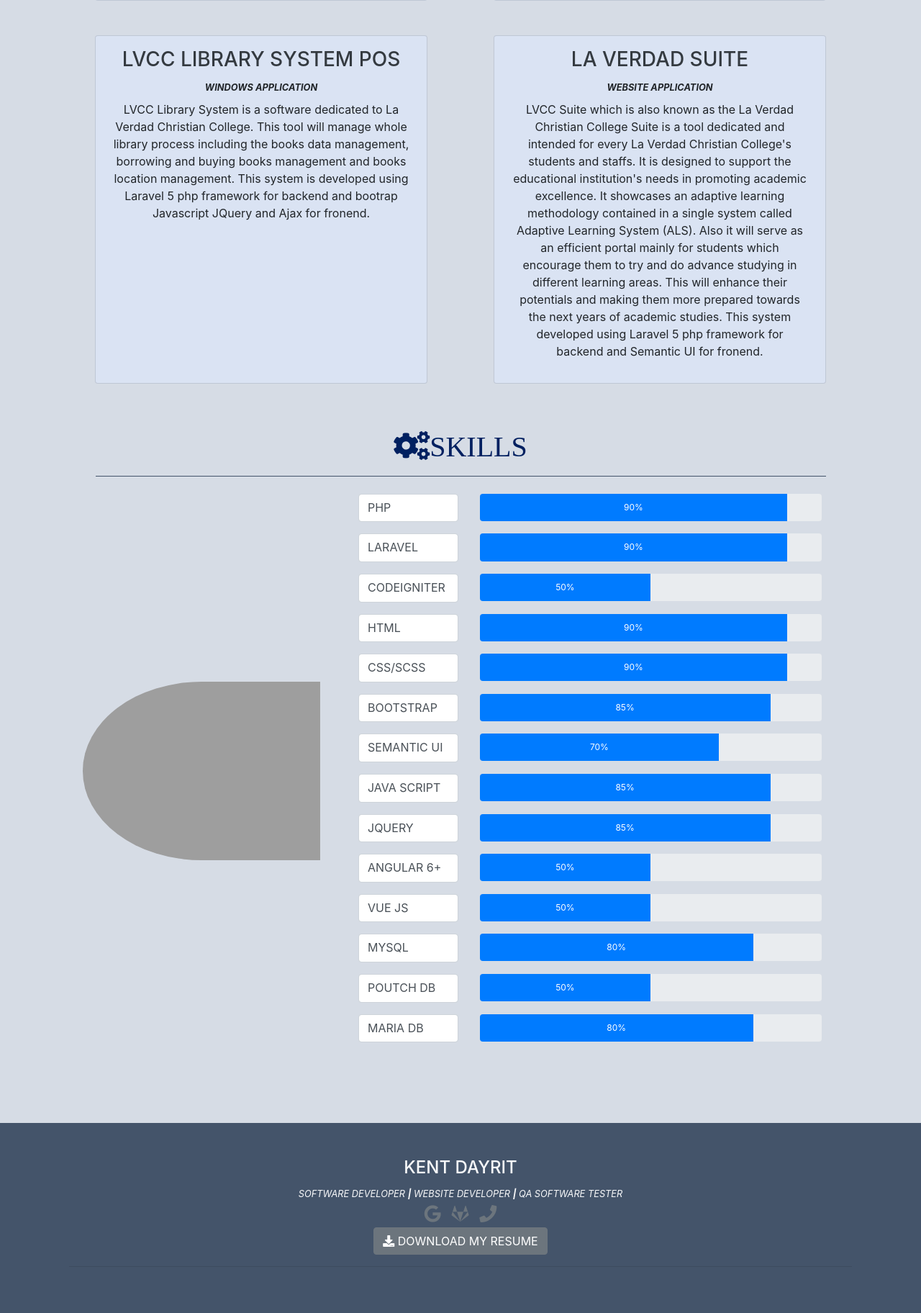
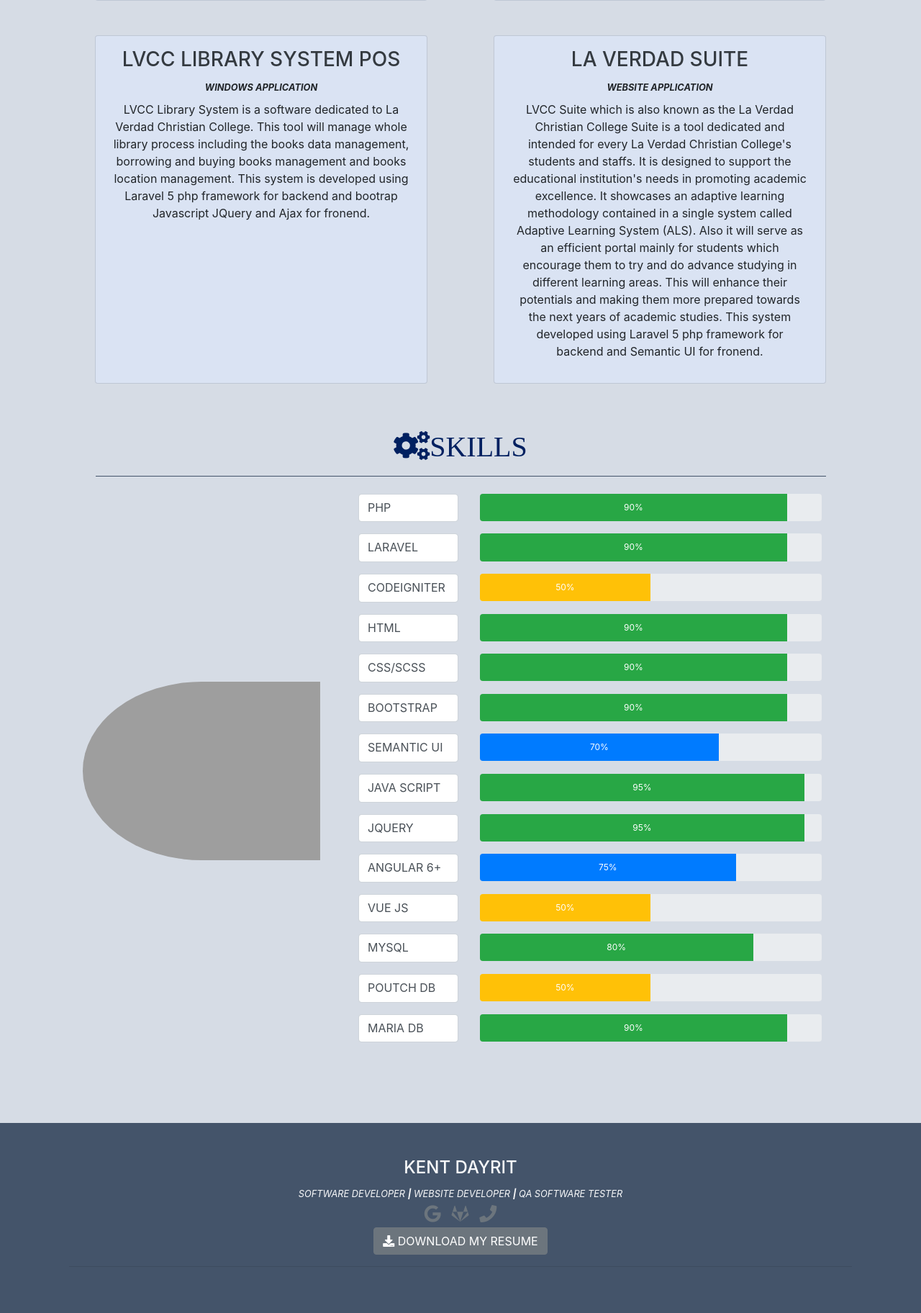
Before and after one commit to kentdayrit/kentdayrit.github.io, a PHP site: page / in a window 1280 px wide. Shown: the part 2313-4137 px from the top of the page at 72% size. Run offline with PHP 8.4, Linux system fonts and the light colour scheme; some libraries are stand-ins or nearby versions; grey boxes are pictures that could not be loaded.

Commit message:
add skills

```diff
--- a/app/layouts/footer.php
+++ b/app/layouts/footer.php
@@ -5,9 +5,9 @@
 				<h4>KENT DAYRIT</h4>
 				<span><small><i>SOFTWARE DEVELOPER <b>|</b> WEBSITE DEVELOPER <b>|</b> QA SOFTWARE TESTER</i></small></span>
 				  <div style="font-size: 1.5rem;">
-				  	<a href="/" class="m-1 text-secondary"><i class="fab fa-google"></i></a>
-                    <a href="/" class="m-1 text-secondary"><i class="fab fa-gitlab"></i></a>
-                    <a href="/" class="m-1 text-secondary"><i class="fas fa-phone"></i></a>
+				  	<a href="mailto:kentpdayrit@gmail.com" class="m-1 text-secondary"><i class="fab fa-google"></i></a>
+                    <a href="https://gitlab.com/kent.dayrit" target="_blank" class="m-1 text-secondary"><i class="fab fa-gitlab"></i></a>
+                    <a href="tel:+639463331740" class="m-1 text-secondary"><i class="fas fa-phone"></i></a>
 				  </div>
 					<a class="btn btn-secondary"  href="./assets/Dayrit_Kent_Resume.pdf" target="_blank"> <i class="fa fa-download"></i> DOWNLOAD MY RESUME </a>
 					<hr>
--- a/app/layouts/navbar.php
+++ b/app/layouts/navbar.php
@@ -15,9 +15,9 @@
                  <a href="#about-section" class="nav-item nav-link">ABOUT</a>
             </div>
             <div class="navbar-nav ml-auto">
-                    <a href="/" class="nav-item nav-link"><i class="fab fa-google"></i></a>
-                    <a href="/" class="nav-item nav-link"><i class="fab fa-gitlab"></i></a>
-                    <a href="/" class="nav-item nav-link"><i class="fas fa-phone"></i></a>
+                    <a href="mailto:kentpdayrit@gmail.com" class="nav-item nav-link"><i class="fab fa-google"></i></a>
+                    <a href="https://gitlab.com/kent.dayrit" target="_blank" class="nav-item nav-link"><i class="fab fa-gitlab"></i></a>
+                    <a href="tel:+639463331740" class="nav-item nav-link"><i class="fas fa-phone"></i></a>
             </div>
         </div>
     </nav>
--- a/app/pages/sections/skills-section.php
+++ b/app/pages/sections/skills-section.php
@@ -16,7 +16,7 @@
 				</div>
 				<div class="col-md-9">
 					<div class="progress" style="height:80%;">
-						<div class="progress-bar" role="progressbar" aria-valuenow="90" aria-valuemin="0" aria-valuemax="100" style="width:90%">
+						<div class="progress-bar bg-success" role="progressbar" aria-valuenow="90" aria-valuemin="0" aria-valuemax="100" style="width:90%">
 							90%
 						</div>
 					</div>
@@ -28,7 +28,7 @@
 				</div>
 				<div class="col-md-9">
 					<div class="progress" style="height:80%;">
-						<div class="progress-bar" role="progressbar" aria-valuenow="90" aria-valuemin="0" aria-valuemax="100" style="width:90%">
+						<div class="progress-bar bg-success" role="progressbar" aria-valuenow="90" aria-valuemin="0" aria-valuemax="100" style="width:90%">
 							90%
 						</div>
 					</div>
@@ -40,7 +40,7 @@
 				</div>
 				<div class="col-md-9">
 					<div class="progress" style="height:80%;">
-						<div class="progress-bar" role="progressbar" aria-valuenow="50" aria-valuemin="0" aria-valuemax="100" style="width:50%">
+						<div class="progress-bar bg-warning" role="progressbar" aria-valuenow="50" aria-valuemin="0" aria-valuemax="100" style="width:50%">
 							50%
 						</div>
 					</div>
@@ -52,7 +52,7 @@
 				</div>
 				<div class="col-md-9">
 					<div class="progress" style="height:80%;">
-						<div class="progress-bar" role="progressbar" aria-valuenow="90" aria-valuemin="0" aria-valuemax="100" style="width:90%">
+						<div class="progress-bar bg-success" role="progressbar" aria-valuenow="90" aria-valuemin="0" aria-valuemax="100" style="width:90%">
 							90%
 						</div>
 					</div>
@@ -64,7 +64,7 @@
 				</div>
 				<div class="col-md-9">
 					<div class="progress" style="height:80%;">
-						<div class="progress-bar" role="progressbar" aria-valuenow="90" aria-valuemin="0" aria-valuemax="100" style="width:90%">
+						<div class="progress-bar bg-success" role="progressbar" aria-valuenow="90" aria-valuemin="0" aria-valuemax="100" style="width:90%">
 							90%
 						</div>
 					</div>
@@ -76,8 +76,8 @@
 				</div>
 				<div class="col-md-9">
 					<div class="progress" style="height:80%;">
-						<div class="progress-bar" role="progressbar" aria-valuenow="85" aria-valuemin="0" aria-valuemax="100" style="width:85%">
-							85%
+						<div class="progress-bar bg-success" role="progressbar" aria-valuenow="90" aria-valuemin="0" aria-valuemax="100" style="width:90%">
+							90%
 						</div>
 					</div>
 				</div>
@@ -88,7 +88,7 @@
 				</div>
 				<div class="col-md-9">
 					<div class="progress" style="height:80%;">
-						<div class="progress-bar" role="progressbar" aria-valuenow="70" aria-valuemin="0" aria-valuemax="100" style="width:70%">
+						<div class="progress-bar bg-primary" role="progressbar" aria-valuenow="70" aria-valuemin="0" aria-valuemax="100" style="width:70%">
 							70%
 						</div>
 					</div>
@@ -100,8 +100,8 @@
 				</div>
 				<div class="col-md-9">
 					<div class="progress" style="height:80%;">
-						<div class="progress-bar" role="progressbar" aria-valuenow="85" aria-valuemin="0" aria-valuemax="100" style="width:85%">
-							85%
+						<div class="progress-bar bg-success" role="progressbar" aria-valuenow="95" aria-valuemin="0" aria-valuemax="100" style="width:95%">
+							95%
 						</div>
 					</div>
 				</div>
@@ -112,8 +112,8 @@
 				</div>
 				<div class="col-md-9">
 					<div class="progress" style="height:80%;">
-						<div class="progress-bar" role="progressbar" aria-valuenow="85" aria-valuemin="0" aria-valuemax="100" style="width:85%">
-							85%
+						<div class="progress-bar bg-success" role="progressbar" aria-valuenow="95" aria-valuemin="0" aria-valuemax="100" style="width:95%">
+							95%
 						</div>
 					</div>
 				</div>
@@ -124,8 +124,8 @@
 				</div>
 				<div class="col-md-9">
 					<div class="progress" style="height:80%;">
-						<div class="progress-bar" role="progressbar" aria-valuenow="50" aria-valuemin="0" aria-valuemax="100" style="width:50%">
-							50%
+						<div class="progress-bar bg-primary" role="progressbar" aria-valuenow="75" aria-valuemin="0" aria-valuemax="100" style="width:75%">
+							75%
 						</div>
 					</div>
 				</div>
@@ -136,7 +136,7 @@
 				</div>
 				<div class="col-md-9">
 					<div class="progress" style="height:80%;">
-						<div class="progress-bar" role="progressbar" aria-valuenow="50" aria-valuemin="0" aria-valuemax="100" style="width:50%">
+						<div class="progress-bar bg-warning" role="progressbar" aria-valuenow="50" aria-valuemin="0" aria-valuemax="100" style="width:50%">
 							50%
 						</div>
 					</div>
@@ -148,7 +148,7 @@
 				</div>
 				<div class="col-md-9">
 					<div class="progress" style="height:80%;">
-						<div class="progress-bar" role="progressbar" aria-valuenow="80" aria-valuemin="0" aria-valuemax="100" style="width:80%">
+						<div class="progress-bar bg-success" role="progressbar" aria-valuenow="80" aria-valuemin="0" aria-valuemax="100" style="width:80%">
 							80%
 						</div>
 					</div>
@@ -160,7 +160,7 @@
 				</div>
 				<div class="col-md-9">
 					<div class="progress" style="height:80%;">
-						<div class="progress-bar" role="progressbar" aria-valuenow="50" aria-valuemin="0" aria-valuemax="100" style="width:50%">
+						<div class="progress-bar bg-warning" role="progressbar" aria-valuenow="50" aria-valuemin="0" aria-valuemax="100" style="width:50%">
 							50%
 						</div>
 					</div>
@@ -172,8 +172,8 @@
 				</div>
 				<div class="col-md-9">
 					<div class="progress" style="height:80%;">
-						<div class="progress-bar" role="progressbar" aria-valuenow="80" aria-valuemin="0" aria-valuemax="100" style="width:80%">
-							80%
+						<div class="progress-bar bg-success" role="progressbar" aria-valuenow="90" aria-valuemin="0" aria-valuemax="100" style="width:90%">
+							90%
 						</div>
 					</div>
 				</div>
```
